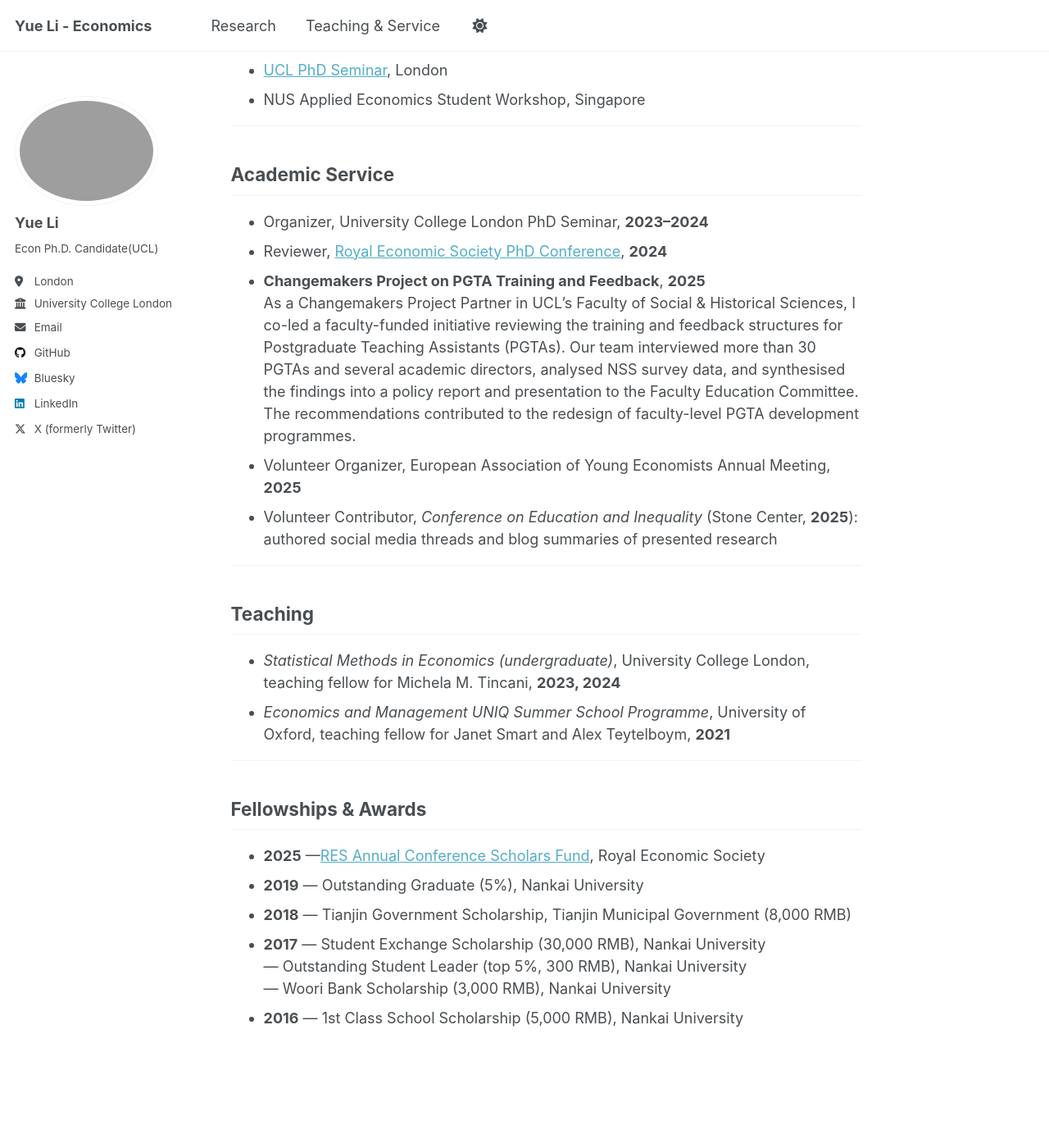
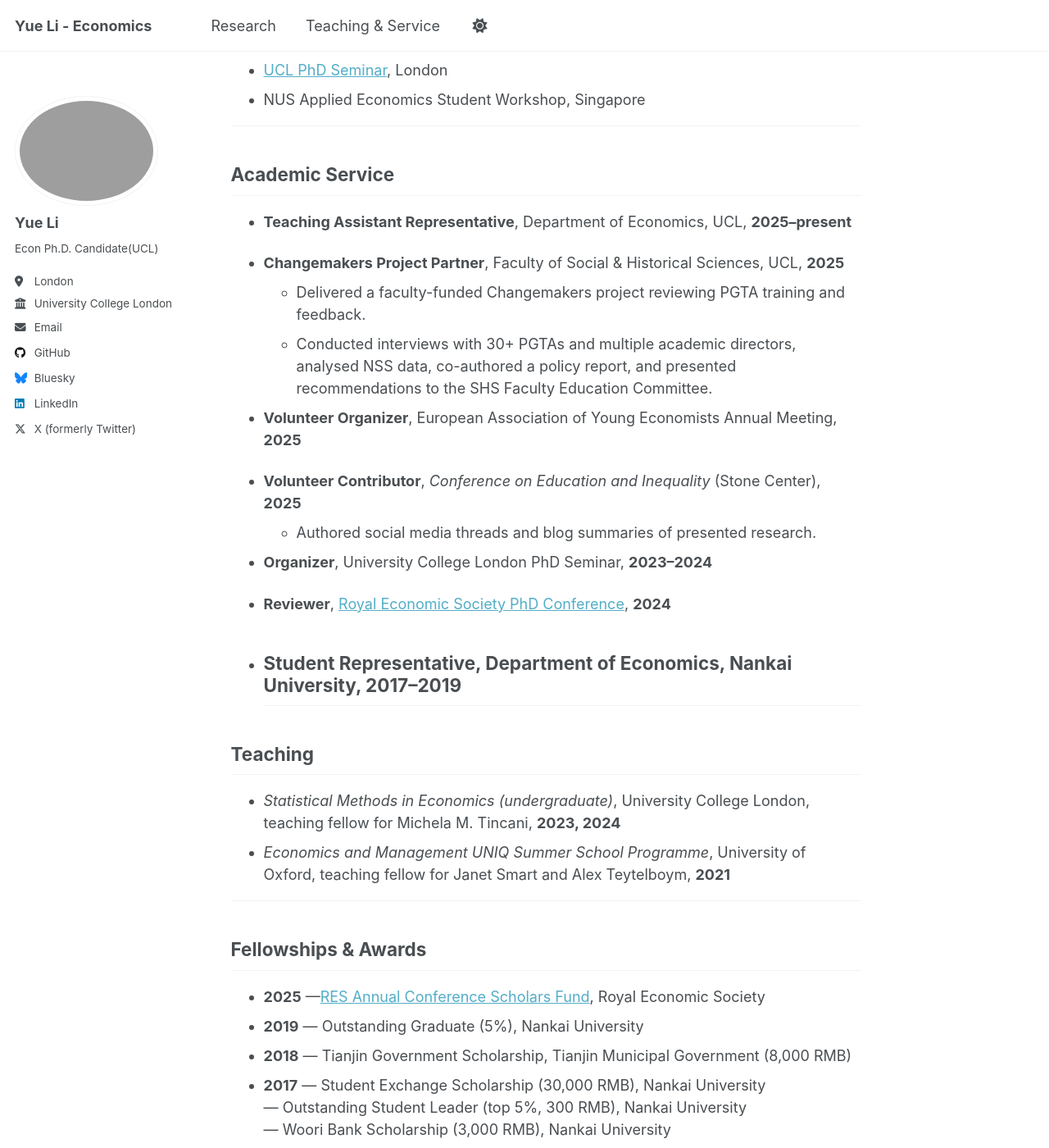
Before and after one commit to yueli-econ/yueli-econ.github.io, a Jekyll site: the page built from _pages/others.md, in a window 1280 px wide and 1400 px high, scrolled down 561 px. Shown: the whole window at 82% size. Built offline with Jekyll 4.4.1, drawn with Linux system fonts in a browser that asks for light colours; a script that is not in the unit is left out.

Commit message:
Update others.md

```diff
--- a/_pages/others.md
+++ b/_pages/others.md
@@ -25,13 +25,22 @@ author_profile: true
 
 ## Academic Service
 
-- Organizer, University College London PhD Seminar, **2023–2024**
-- Reviewer, [Royal Economic Society PhD Conference](https://res.org.uk/event-listing/res-phd-conference-2024/), **2024**
-- **Changemakers Project on PGTA Training and Feedback**, **2025**
-  As a Changemakers Project Partner in UCL’s Faculty of Social & Historical Sciences, I co-led a faculty-funded initiative reviewing the training and feedback structures for Postgraduate Teaching Assistants (PGTAs). Our team interviewed more than 30 PGTAs and several academic directors, analysed NSS survey data, and synthesised the findings into a policy report and presentation to the Faculty Education Committee. The recommendations contributed to the redesign of faculty-level PGTA development programmes.
-- Volunteer Organizer, European Association of Young Economists Annual Meeting, **2025**
-- Volunteer Contributor, *Conference on Education and Inequality* (Stone Center, **2025**): authored social media threads and blog summaries of presented research
+- **Teaching Assistant Representative**, Department of Economics, UCL, **2025–present**
 
+- **Changemakers Project Partner**, Faculty of Social & Historical Sciences, UCL, **2025**
+  - Delivered a faculty-funded Changemakers project reviewing PGTA training and feedback.
+  - Conducted interviews with 30+ PGTAs and multiple academic directors, analysed NSS data, co-authored a policy report, and presented recommendations to the SHS Faculty Education Committee.
+
+- **Volunteer Organizer**, European Association of Young Economists Annual Meeting, **2025**
+
+- **Volunteer Contributor**, *Conference on Education and Inequality* (Stone Center), **2025**
+  - Authored social media threads and blog summaries of presented research.
+
+- **Organizer**, University College London PhD Seminar, **2023–2024**
+
+- **Reviewer**, [Royal Economic Society PhD Conference](https://res.org.uk/event-listing/res-phd-conference-2024/), **2024**
+
+- **Student Representative**, Department of Economics, Nankai University, **2017–2019**
 ---
 
 ## Teaching
```
